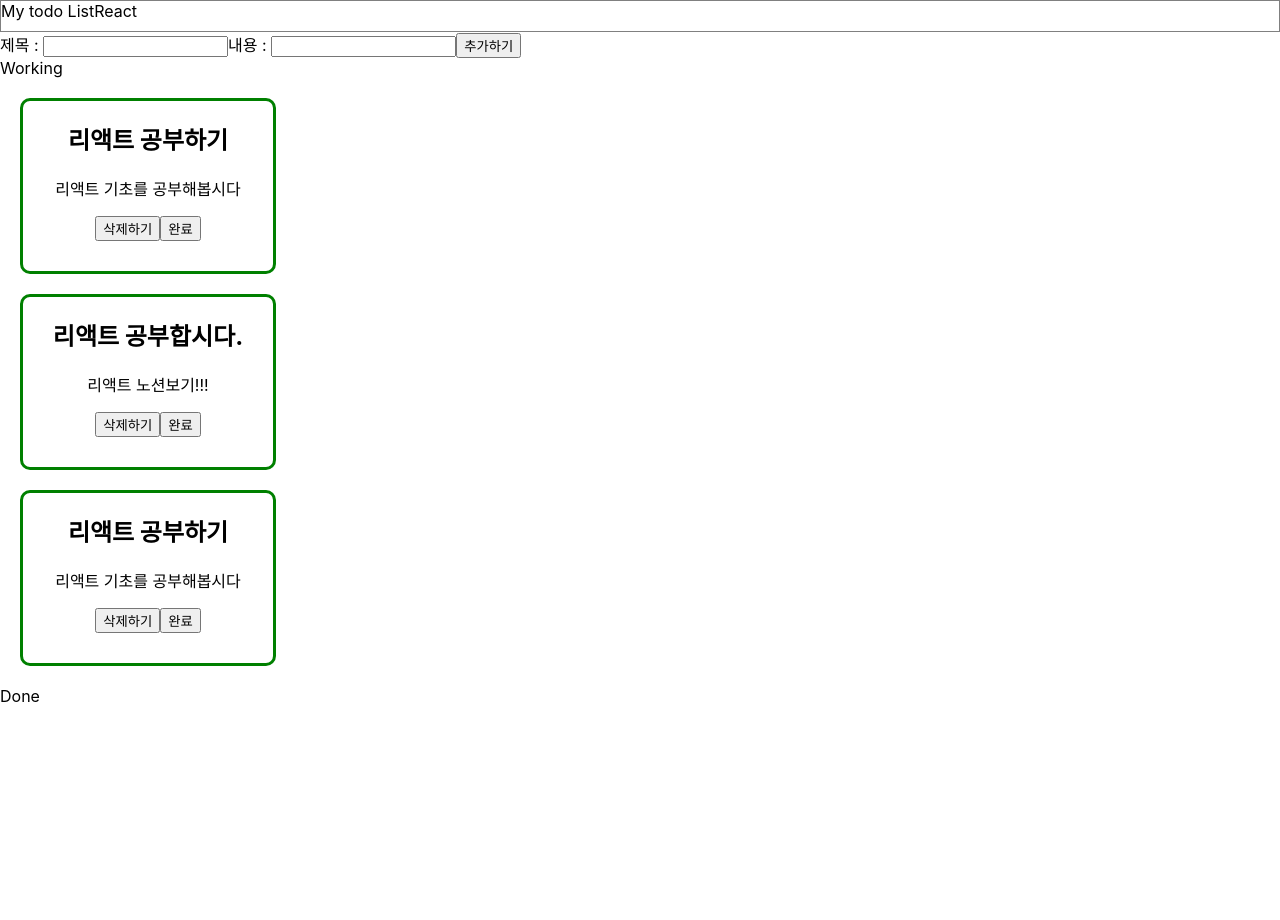
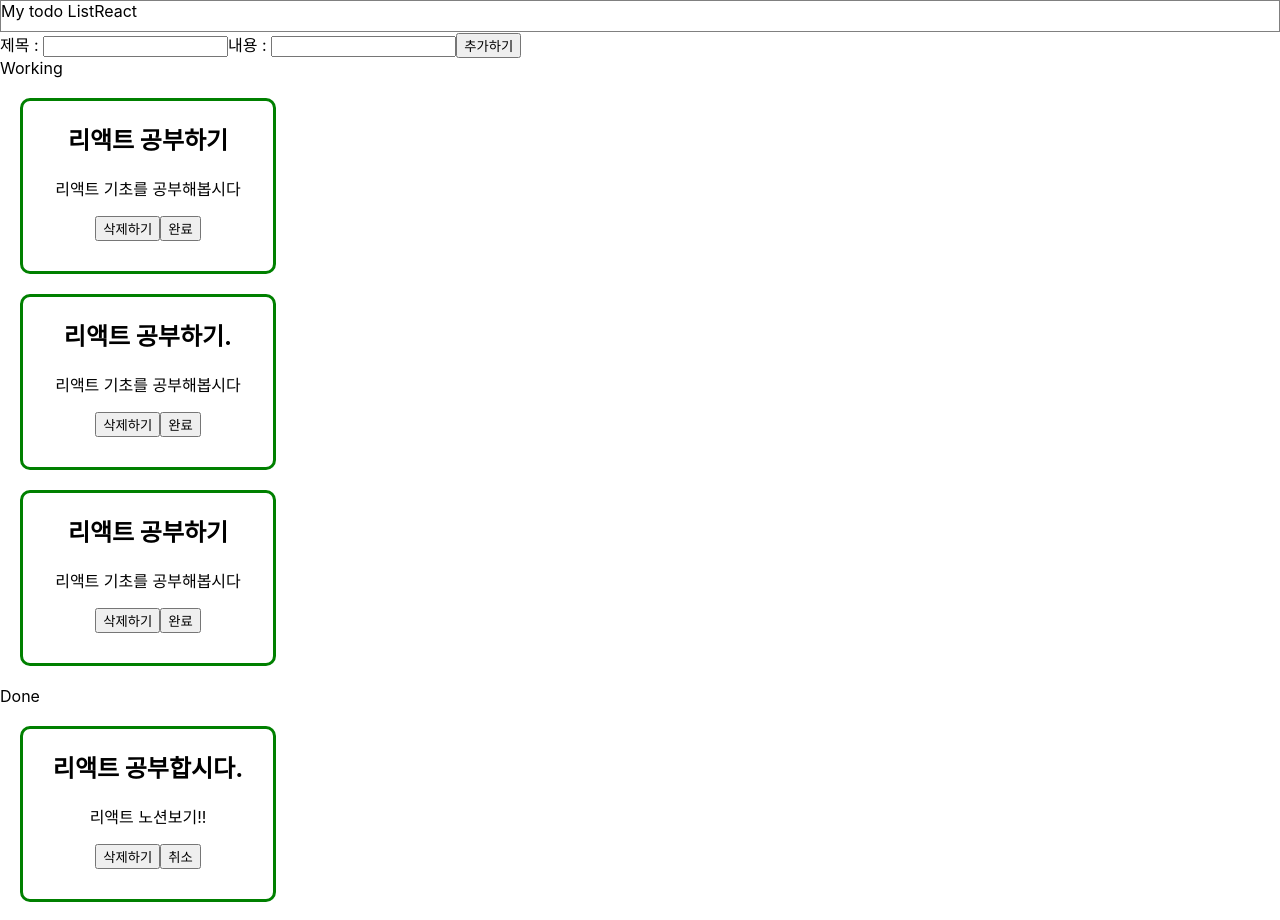
Before and after one commit to dpwl032/React, a React (Create React App) app: page / in a window 1280 px wide. Shown: the top 920 px of the page. Before the commit the page ends 800 px from the top, so only its background shows below. Built offline with nearby package versions, Linux system fonts and the light colour scheme.

Commit message:
done 삭제

```diff
--- a/src/App.js
+++ b/src/App.js
@@ -5,10 +5,11 @@ import { useState } from 'react';
 
 function App() {
 
+  //Working
   //배열 state화
   const [toDoLists, setTodoLists] = useState(
     [{id:1, title:'리액트 공부하기', text:'리액트 기초를 공부해봅시다', isDone:false},
-    {id:2, title:'리액트 공부합시다.', text:'리액트 노션보기!!!', isDone:false},
+    {id:2, title:'리액트 공부하기.', text:'리액트 기초를 공부해봅시다', isDone:false},
     {id:3, title:'리액트 공부하기', text:'리액트 기초를 공부해봅시다', isDone:false},]
   );
 
@@ -40,11 +41,28 @@ const addTextHandler =(event) =>{
 
 
 
-  //삭제하기
+  //삭제하기(working)
   const removeToDoList = (id) =>{
     const newTodoList = toDoLists.filter((items)=>items.id !==id);
     setTodoLists(newTodoList);
   }
+
+
+
+
+const [doneLists, setDoneLists] = useState(
+  [{id:1, title:'리액트 공부합시다.', text:'리액트 노션보기!!'},
+  {id:2, title:'리액트 공부합시다.', text:'리액트 노션보기!!'},
+  ]
+);
+
+
+//삭제하기(done)
+const removeDoneList = (id) =>{
+  const newDoneList = doneLists.filter((items)=>items.id !==id);
+  setDoneLists(newDoneList);
+}
+
 
   //완료
   const isDoneToDoList = () =>{
@@ -85,8 +103,19 @@ return <div key={toDoLists.id} className='toDoList-Css'>
 })}</div>
 
 
-      <div>Done</div>
+      <div>Done
+      {doneLists.map(function (items){
 
+return <div key={doneLists.id} className='toDoList-Css'>
+      <h2>{items.title}</h2>
+      <p>{items.text}</p>
+      <button onClick={()=>removeDoneList(items.id)}>삭제하기</button>
+      <button onClick={isWorkingToDoList}>취소</button>
+      </div>
+      })}
+
+
+</div>
     </Header>
   );
 }
```
